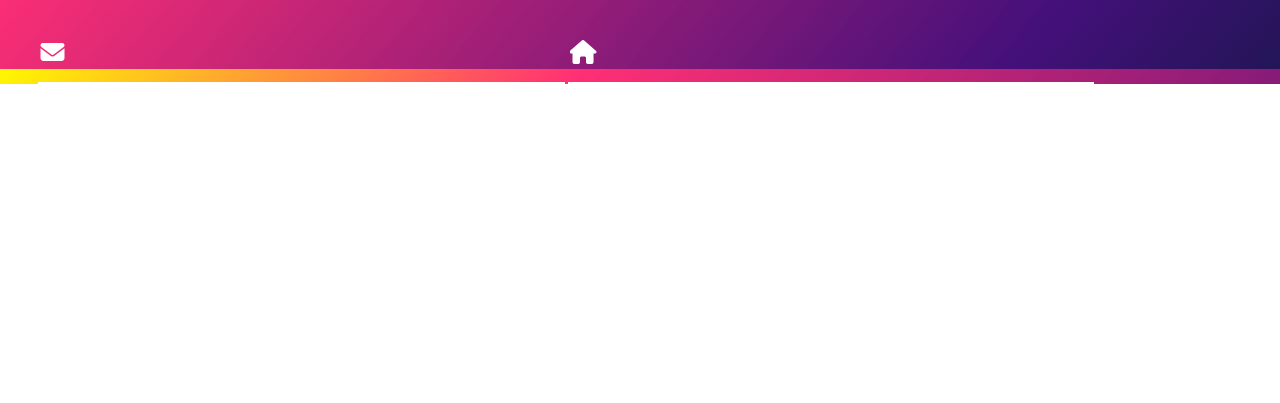
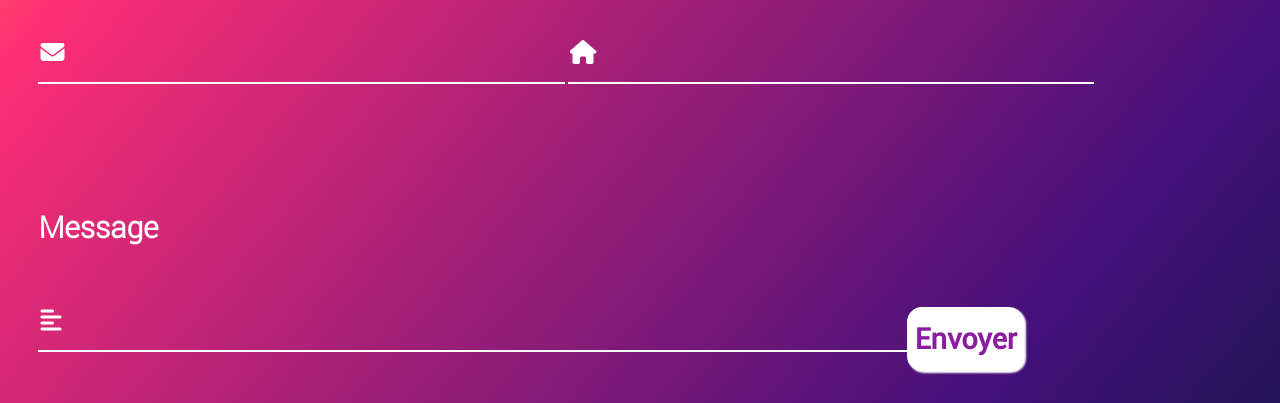
Before and after one commit to LoicKalai/projet_contactform, a plain HTML site: page index.html in a window 1280 px wide. Shown: the part 731-1134 px from the top of the page. Before the commit the page ends 815 px from the top, so only its background shows below. Drawn offline with Linux system fonts and the light colour scheme.

Commit message:
[Ajout]
Ajout de l'input5 et bouton envoyer

```diff
--- a/index.html
+++ b/index.html
@@ -54,6 +54,16 @@
     </div>
     <!--Fin de ligne 2-->
 
+    <div class="inpligne3">
+        <div class="messbtn">
+            <h3 class="message">Message</h3>
+        </div>
+        <div class="placeinp5etbtn">
+            <input type="text" class="inp5" placeholder="&#xf036;">
+            <button class="send">Envoyer</button>
+        </div>
+    </div>
+
 
 
 
--- a/style.css
+++ b/style.css
@@ -1,6 +1,6 @@
 body{
 
-    height: 100vh;
+    height: 100;
     margin: 0;
     background: linear-gradient(-50deg, #231557 0%, #44107A 14%, #ff1362e1 70%, #fff700 100%);
 
@@ -203,3 +203,62 @@ h2{
 input{ /*Changement de couleur du texte dans input*/
     color: white;
 }
+
+/*Input ligne 3*/
+
+.inpligne3{
+    margin-top: 12vh;
+}
+.message{
+    color: white;
+    margin-left: 3%;
+    font-size: 1.875rem;
+    font-family: 'Roboto_light';
+}
+.messbtn{
+    display: flex;
+    justify-content: space-between;
+}
+.placeinp5etbtn{
+    display: flex;
+    justify-content:space-between;
+    margin-top: 1%;
+    margin-bottom: 4%;
+    height: 4rem;
+}
+.inp5{
+    margin-left: 3%;
+    width:60rem ;
+    font-size: 150%;
+    border-top: 0px;
+    border-left: 0px;
+    border-right: 0px;
+    background:transparent;
+    border-color: white;
+    outline: none;
+    font-family: FontAwesome;
+    font-style: normal;
+    font-weight: normal;
+}
+.inp5::placeholder{
+    color: white;
+}
+
+.send{
+    width: 10%;
+    height: 100%;
+    background: #FFFFFF;
+    box-shadow: 2px 2px 2px #FFFFFF;
+    border-radius: 15px;
+    border: 0;
+    color: #8B1CA0;
+    font-size: 1.80rem;
+    font-weight: bold;
+    font-family:'Roboto_regular';
+    margin-right: 20%;
+    margin-top: 1.5%;
+
+}
+.send:active{
+    transform: translateY(1px); /*Activer la fonctionnalité de click*/
+}
```
